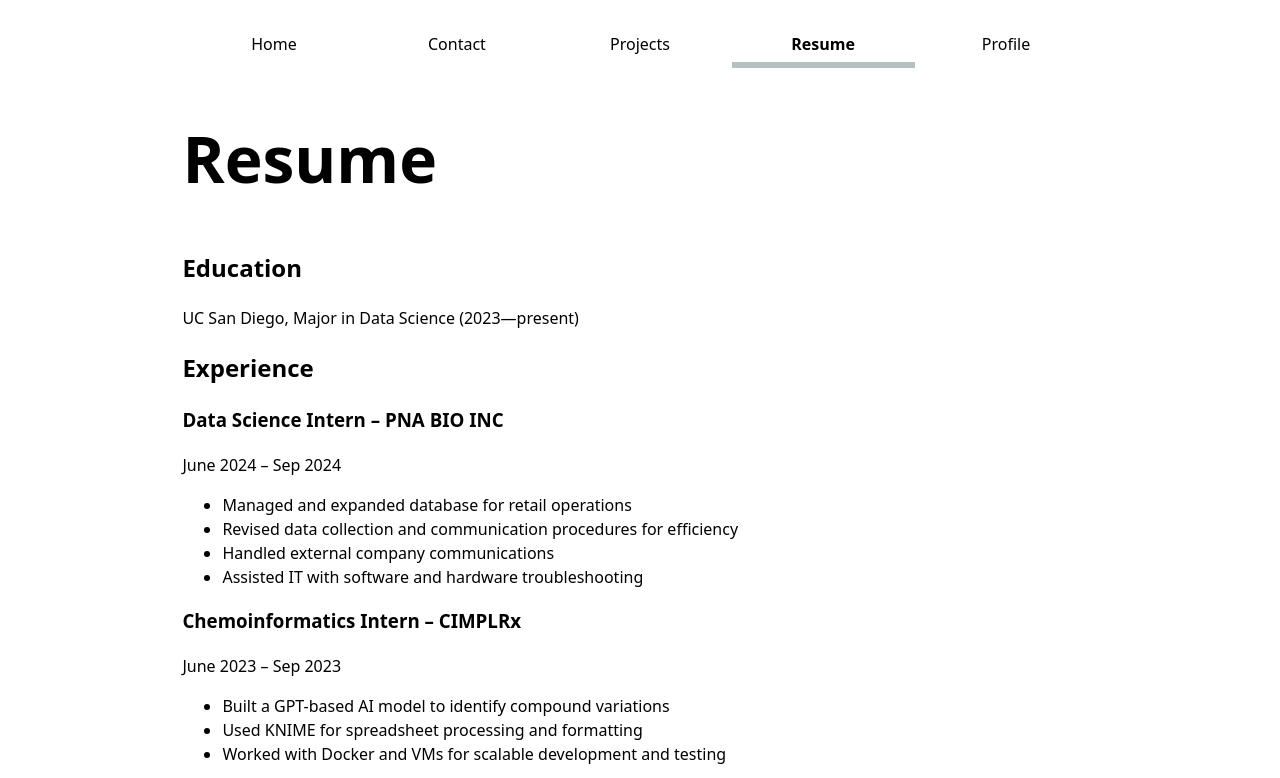
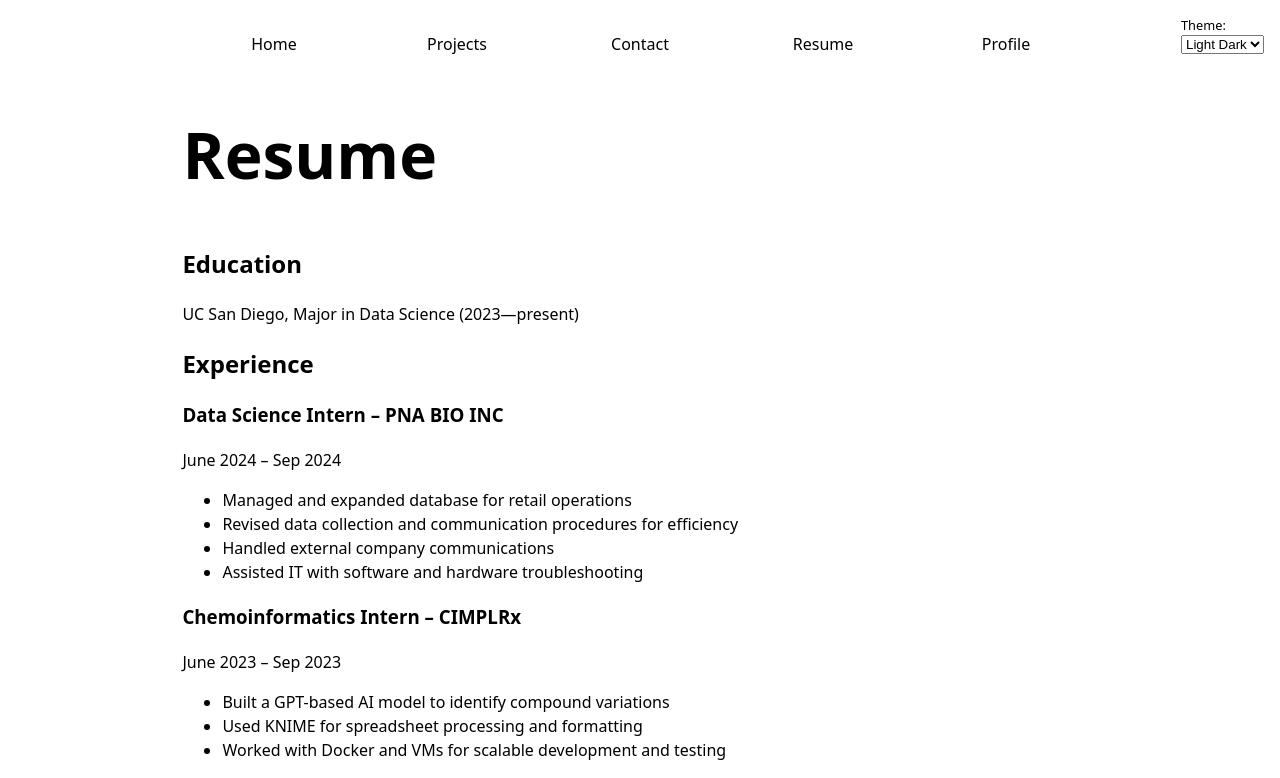
Before and after one commit to vcho116055/portfolio, a plain HTML site: page cv/index.html in a window 1280 px wide. Shown: the top 778 px of the page. Drawn offline with Linux system fonts and the light colour scheme.

Commit message:
Finished lab 3

```diff
--- a/cv/index.html
+++ b/cv/index.html
@@ -5,15 +5,10 @@
     <meta name="viewport" content="width=device-width, initial-scale=1.0">
     <title>Vincent Cho: Resume</title>
     <link rel="stylesheet" href="../style.css">
+    <script src = "/global.js" type = "module" defer></script>
 </head>
 <body>
-    <nav>
-        <a href="https://vcho116055.github.io/portfolio/">Home</a>
-        <a href="https://vcho116055.github.io/portfolio/contact">Contact</a>
-        <a href="https://vcho116055.github.io/portfolio/projects">Projects</a>
-        <a href="https://vcho116055.github.io/portfolio/cv" class="current">Resume</a>
-        <a href="https://github.com/vcho116055" target="_blank">Profile</a>
-    </nav>
+
 
     <h1>Resume</h1>
 
--- a/global.js
+++ b/global.js
@@ -3,3 +3,60 @@
 function $$(selector, context = document) {
   return Array.from(context.querySelectorAll(selector));
 }
+
+let pages = [
+  { url: '', title: 'Home' },
+  { url: 'projects/', title: 'Projects' },
+  { url: 'contact/', title: 'Contact' },
+  { url: 'cv/', title: 'Resume' },
+  { url: 'https://github.com/vcho116055', title: 'Profile', target: "_blank" }
+];
+
+const BASE_PATH = (location.hostname === "localhost" || location.hostname === "127.0.0.1")
+  ? "/"                     // Local dev
+  : "/portfolio/";          // GitHub Pages
+
+let nav = document.createElement('nav');
+document.body.prepend(nav);
+
+for (let p of pages) {
+  let isExternal = p.url.startsWith('http');
+  let url = isExternal ? p.url : BASE_PATH + p.url;
+  let title = p.title;
+  let a = document.createElement('a');
+  a.href = url;
+  a.textContent = title;
+  a.classList.toggle(
+    'current',
+    a.host === location.host && a.pathname === location.pathname
+  );
+  if (isExternal) {
+    a.target = '_blank';
+    a.rel = 'noopener';
+  }
+  nav.append(a);
+}
+
+document.body.insertAdjacentHTML(
+  'afterbegin',
+  `
+	<label class="color-scheme">
+		Theme:
+		<select>
+			<option value = "light dark">Light Dark</option>
+      <option value = "light">Light</option>
+      <option value = "dark">Dark</option>
+		</select>
+	</label>`,
+);
+
+let select = document.querySelector("select");
+select.addEventListener('input', function (event) {
+  console.log('color scheme changed to', event.target.value);
+  document.documentElement.style.setProperty('color-scheme', select.value);
+  localStorage.colorScheme = select.value
+});
+
+if ('colorScheme' in localStorage) {
+  document.documentElement.style.setProperty('color-scheme', localStorage.colorScheme);
+}
--- a/style.css
+++ b/style.css
@@ -1,3 +1,4 @@
+
 body {
   /* Set line height to 1.5 times the font size
       and use the OS’s UI font as the website font
@@ -17,10 +18,11 @@ nav li {
   }
 
 nav {
+  --border-color: oklch(50% 10% 200 / 40%);
   display: flex;
   flex-wrap: wrap;
   margin-bottom: 2rem;
-  border-bottom-color: oklch(80% 3% 200);
+  border-bottom-color: var(--border-color);
   }
 
 nav a {
@@ -65,6 +67,11 @@ label {
   display: grid;
   grid-template-columns: subgrid;
   grid-column: 1 / -1;
+  position: absolute;
+  top: 1rem;
+  right: 1rem;
+  font-family: inherit;
+  font-size: 80%;
   }
 
 label > span {
```
Also changed, not shown: contact/index.html (+2 -7 lines), index.html (+1 -7 lines), projects/index.html (+2 -7 lines).
